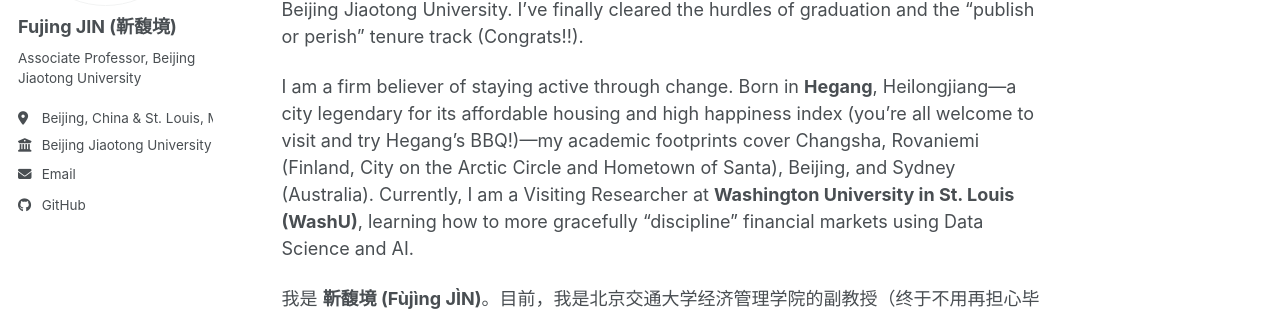
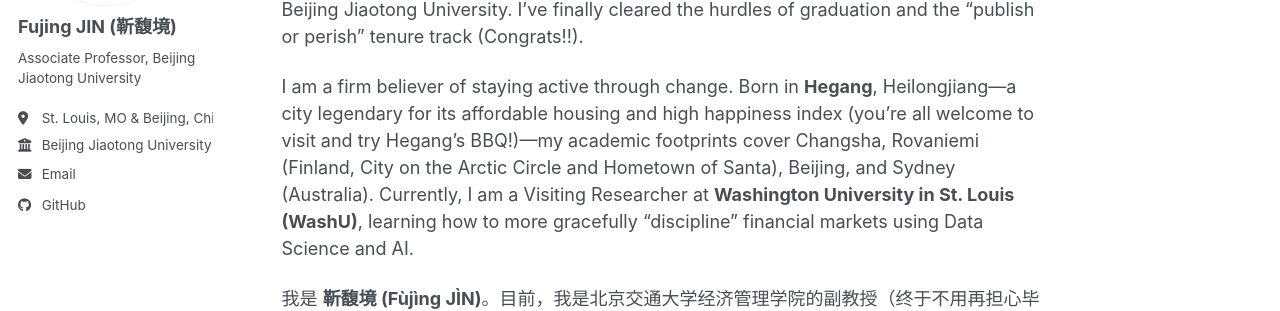
Before and after one commit to Fujing-JIN/Fujing-JIN.github.io, a Jekyll site: the page built from _pages/about.md, in a window 1280 px wide. Shown: the part 270-581 px from the top of the page. Built offline with Jekyll 4.4.1, drawn with Linux system fonts in a browser that asks for light colours; a script bundle is joined from its source files by our own code; library files that are not in the unit come from our copies; part of the change alters nothing that is shown.

```diff
--- a/_config.yml
+++ b/_config.yml
@@ -4,7 +4,7 @@ site_theme               : "default"
 title                    : "Fujing JIN (靳馥境)"
 title_separator          : "-"
 name                     : &name "Fujing JIN"
-description              : &description "Associate Professor at Beijing Jiaotong University"
+description              : &description "Associate Professor at Beijing Jiaotong University | Visiting Scholar at WashU"
 url                      : "https://fujing-jin.github.io"
 baseurl                  : ""
 repository               : "fujing-jin.github.io"
@@ -14,12 +14,12 @@ author:
   avatar           : "profile.png" # 请确保在 images/ 文件夹下上传了名为 profile.png 的照片
   name             : "Fujing JIN (靳馥境)"
   bio              : "Associate Professor, Beijing Jiaotong University"
-  location         : "Beijing, China & St. Louis, MO, US"
+  location         : "St. Louis, MO & Beijing, China"
   employer         : "Beijing Jiaotong University"
   uri              :
   email            : "fjjin at bjtu dot edu dot cn"
 
-  # Academic websites (取消 # 即可启用)
+  # Academic websites (如需启用，删掉前面的 # 并填入正确链接)
   #googlescholar    : "https://scholar.google.com/citations?user=你的ID"
   #researchgate     : "https://www.researchgate.net/profile/Fujing-Jin"
   #orcid            : "https://orcid.org/0000-0000-0000-0000"
```
